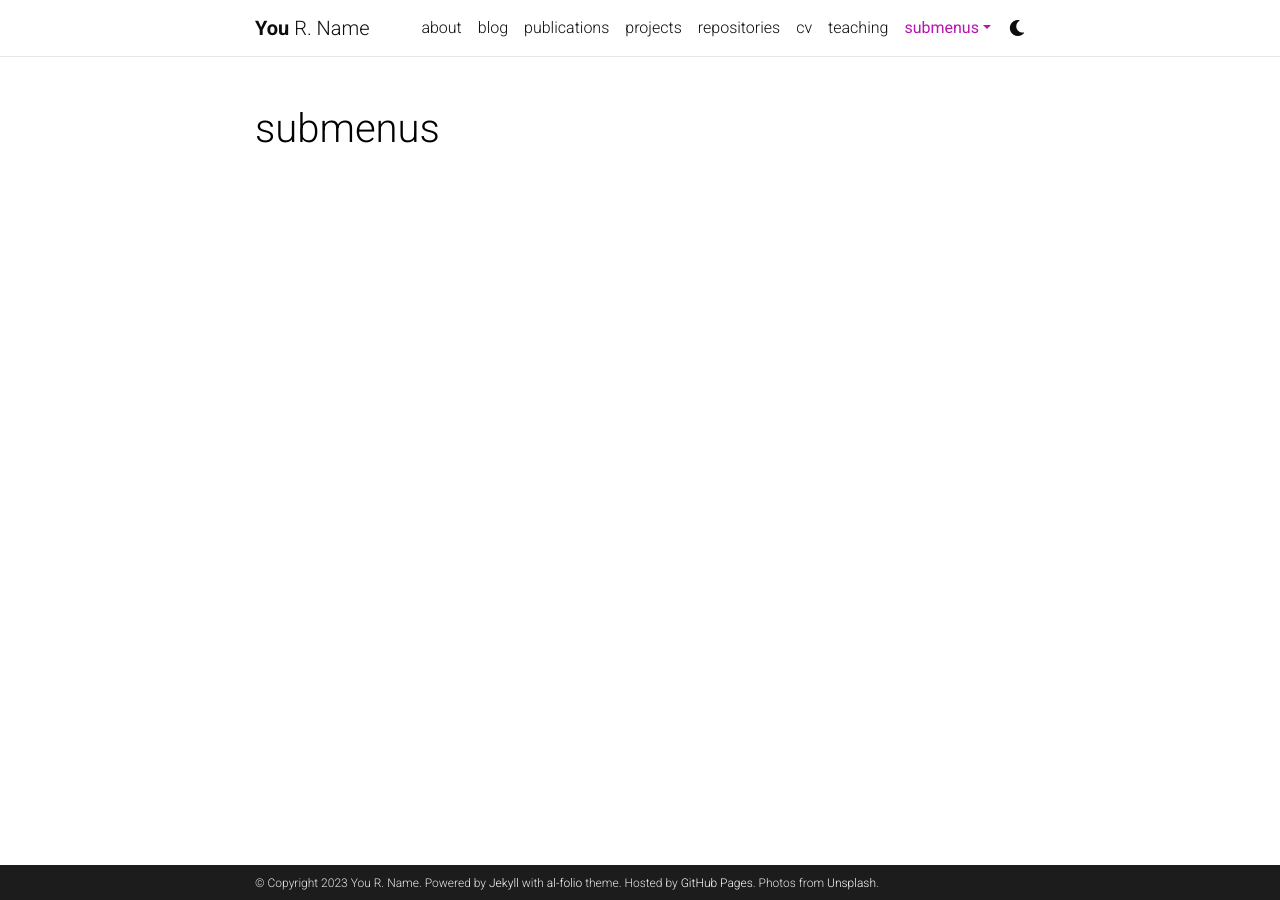
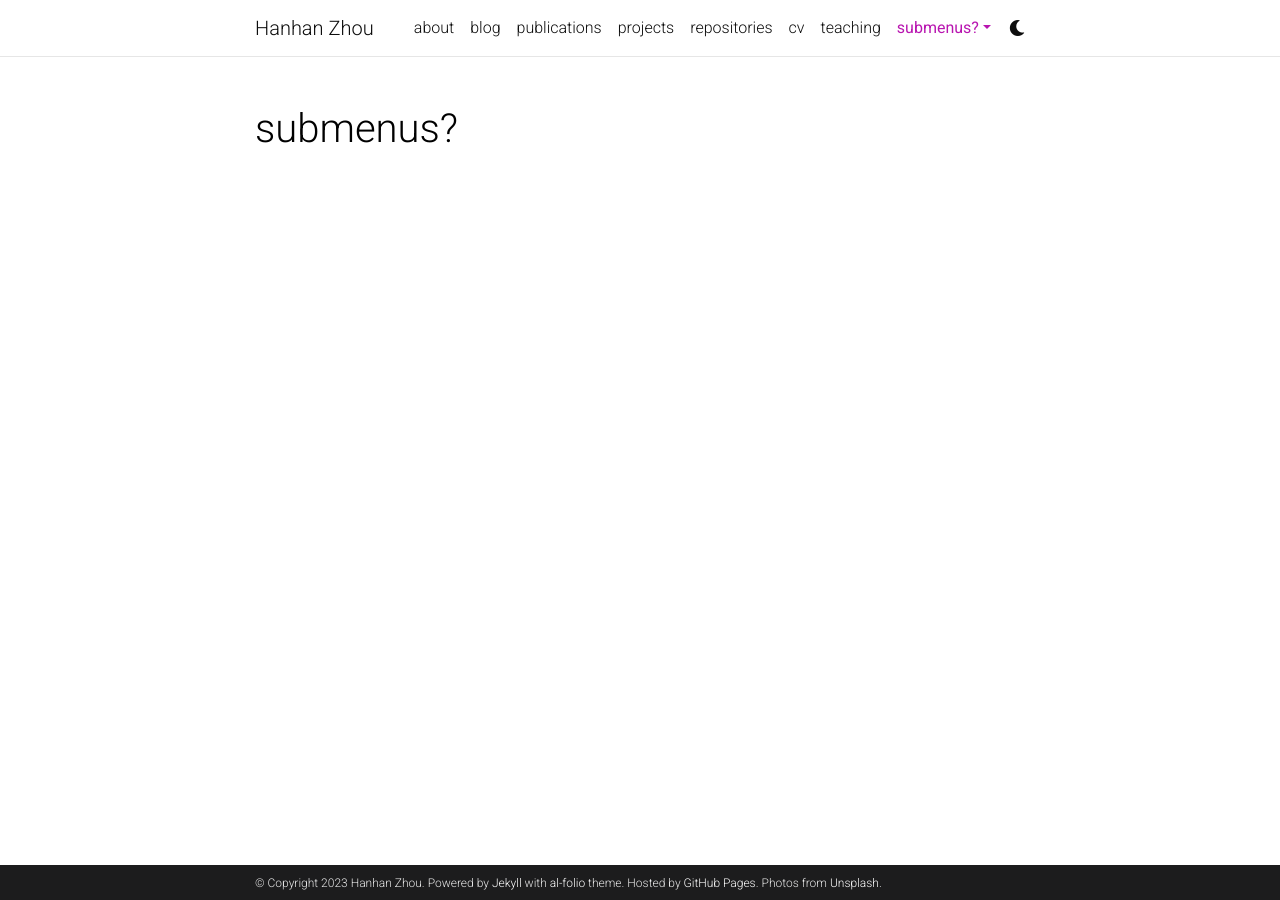
Before and after one commit to hanhanAnderson/hanhanAnderson.github.io, a Jekyll site: the page built from _pages/dropdown.md, in a window 1280 px wide. Built offline with Jekyll 4.4.1, drawn with Linux system fonts in a browser that asks for light colours; comment, search, counter and statistics services are not loaded; a style sheet for code colours, icons or effects is not loaded.

```diff
--- a/Gemfile
+++ b/Gemfile
@@ -1,5 +1,6 @@
 source 'https://rubygems.org'
 group :jekyll_plugins do
+    gem 'wdm', '>= 0.1.0'
     gem 'classifier-reborn'
     gem 'jekyll'
     gem 'jekyll-archives'
--- a/_config.yml
+++ b/_config.yml
@@ -2,11 +2,11 @@
 # Site settings
 # -----------------------------------------------------------------------------
 
-title: blank # the website title (if blank, full name will be used instead)
-first_name: You
-middle_name: R.
-last_name: Name
-email: you@example.com
+title: Hanhan Zhou # the website title (if blank, full name will be used instead)
+first_name: Hanhan
+middle_name:
+last_name: Zhou
+email: hanhan@gwu.edu
 description: > # the ">" symbol means to ignore newlines until "footer_text:"
   A simple, whitespace theme for academics. Based on [*folio](https://github.com/bogoli/-folio) design.
 footer_text: >
@@ -18,7 +18,7 @@ keywords: jekyll, jekyll-theme, academic-website, portfolio-website  # add your
 lang: en # the language of your site (for example: en, fr, cn, ru, etc.)
 icon: ⚛️  # the emoji used as the favicon (alternatively, provide image name in /assets/img/)
 
-url: https://alshedivat.github.io # the base hostname & protocol for your site
+url: https://hanhanAnderson.github.io # the base hostname & protocol for your site
 baseurl: /al-folio # the subpath of your site, e.g. /blog/
 last_updated: false # set to true if you want to display last updated in the footer
 impressum_path:  # set to path to include impressum link in the footer, use the same path as permalink in a page, helps to conform with EU GDPR
@@ -322,7 +322,7 @@ external_links:
 # -----------------------------------------------------------------------------
 
 imagemagick:
-  enabled: true # enables responsive images for your site (recommended, see https://github.com/alshedivat/al-folio/issues/537)
+  enabled: false # enables responsive images for your site (recommended, see https://github.com/alshedivat/al-folio/issues/537)
   widths:
     - 480
     - 800
--- a/_pages/dropdown.md
+++ b/_pages/dropdown.md
@@ -1,6 +1,6 @@
 ---
 layout: page
-title: submenus
+title: submenus?
 nav: true
 nav_order: 6
 dropdown: true
```
Also changed, not shown: _pages/about.md (+2 -0 lines).
